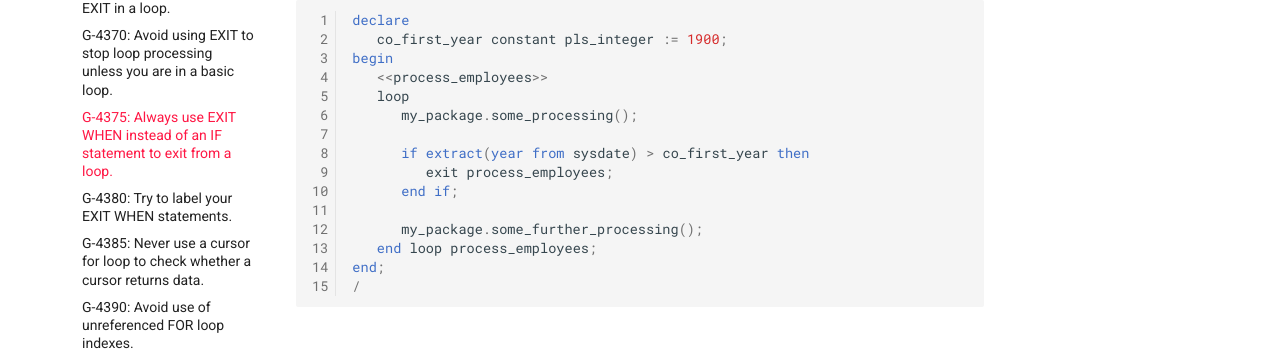
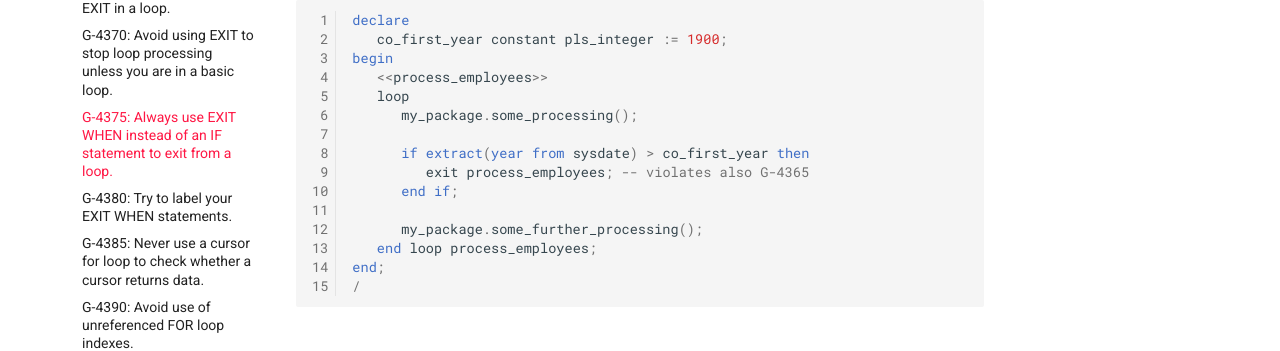
Before and after one commit to Trivadis/plsql-and-sql-coding-guidelines, an MkDocs documentation site: the page built from docs/4-language-usage/4-control-structures/3-flow-control/g-4375.md, in a window 1280 px wide and 1314 px high. Shown: the part 560-911 px from the top of the window. Built offline with MkDocs 1.6.1 and Material for MkDocs 9.7.7, drawn with Linux system fonts in a browser that asks for light colours; comment, search, counter and statistics services are not loaded; the version menu is left out.

Commit message:
Explain violations of G-4365

```diff
--- a/docs/4-language-usage/4-control-structures/3-flow-control/g-4375.md
+++ b/docs/4-language-usage/4-control-structures/3-flow-control/g-4375.md
@@ -18,7 +18,7 @@ begin
       my_package.some_processing();
 
       if extract(year from sysdate) > co_first_year then
-         exit process_employees;
+         exit process_employees; -- violates also G-4365
       end if;
 
       my_package.some_further_processing();
```
